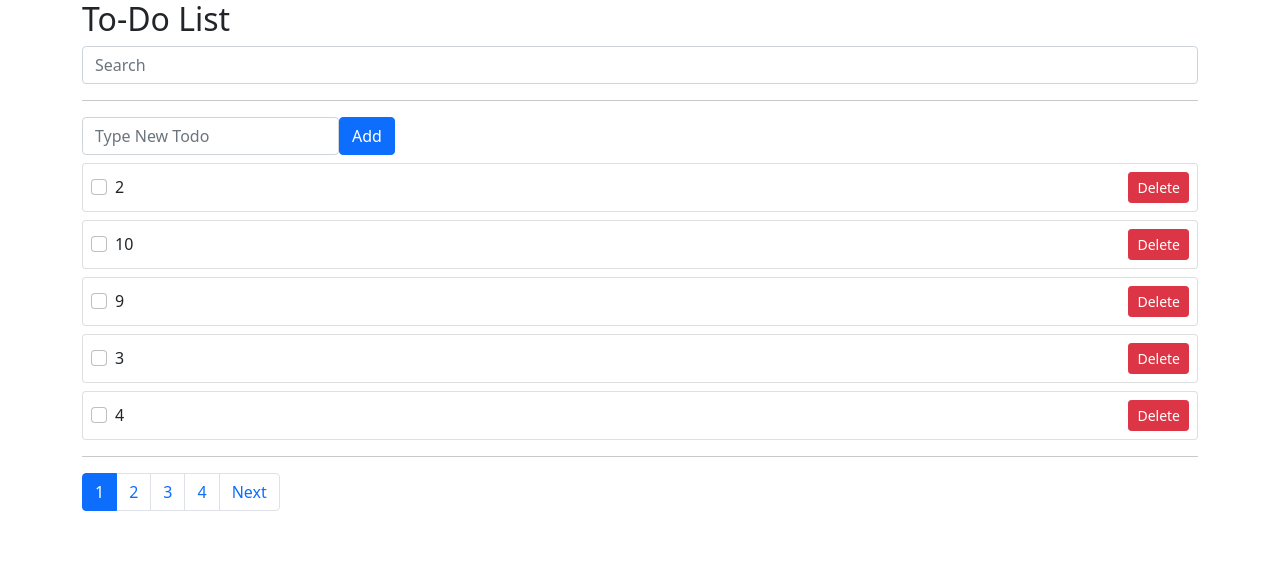
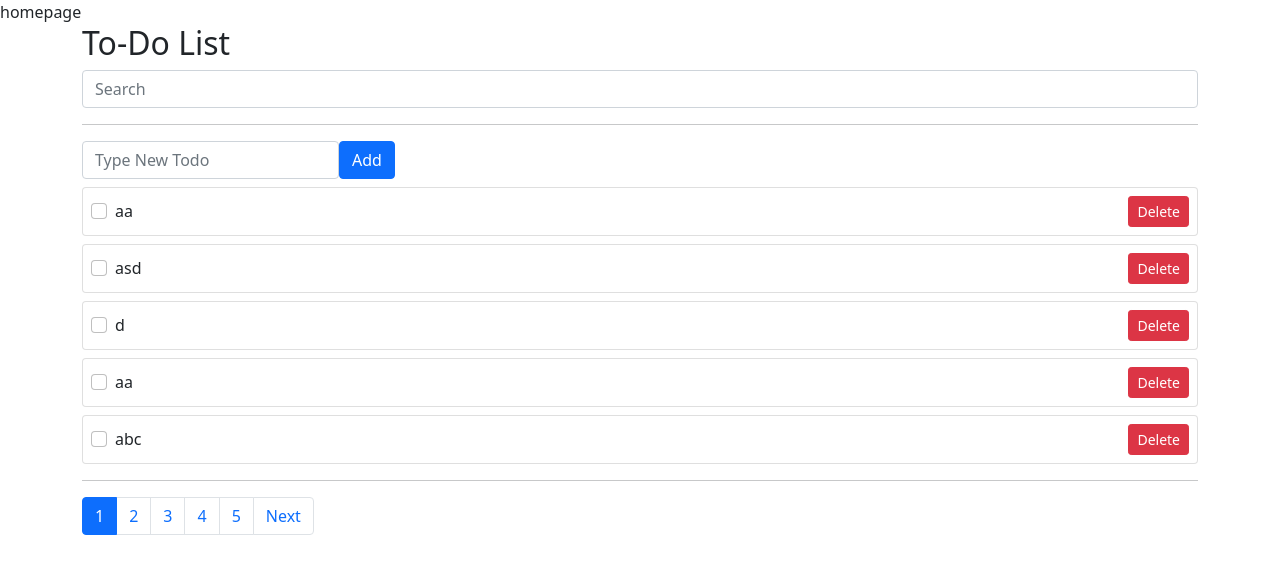
Before and after one commit to skaru2002/vue3-project, a Vue app: page / in a window 1280 px wide. Shown: the top 574 px of the page. Built offline with nearby package versions, Linux system fonts and the light colour scheme; data requests are answered from the project's data file.

Commit message:
검색 기능 개선 && router setup

```diff
--- a/db.json
+++ b/db.json
@@ -1,84 +1,124 @@
 {
   "todos": [
     {
+      "subject": "1",
+      "completed": false,
+      "id": 1
+    },
+    {
       "subject": "2",
+      "completed": false,
+      "id": 2
+    },
+    {
+      "subject": "12",
+      "completed": false,
+      "id": 3
+    },
+    {
+      "subject": "13",
+      "completed": false,
+      "id": 4
+    },
+    {
+      "subject": "123",
       "completed": false,
       "id": 5
     },
     {
-      "subject": "10",
+      "subject": "1234",
       "completed": false,
       "id": 6
     },
     {
-      "subject": "9",
+      "subject": "12345",
       "completed": false,
       "id": 7
     },
     {
-      "subject": "3",
+      "subject": "123456",
       "completed": false,
       "id": 8
     },
     {
-      "subject": "4",
+      "subject": "1234556",
       "completed": false,
       "id": 9
     },
     {
-      "subject": "5",
+      "subject": "123123",
       "completed": false,
       "id": 10
     },
     {
-      "subject": "6",
+      "subject": "11111",
       "completed": false,
       "id": 11
     },
     {
-      "subject": "7",
+      "subject": "123111",
       "completed": false,
       "id": 12
     },
     {
-      "subject": "8",
+      "subject": "12311111",
       "completed": false,
       "id": 13
     },
     {
-      "subject": "9",
+      "subject": "1231111123",
       "completed": false,
       "id": 14
     },
     {
-      "subject": "1",
+      "subject": "aaaa",
       "completed": false,
       "id": 15
     },
     {
-      "subject": "2",
+      "subject": "aa",
       "completed": false,
       "id": 16
     },
     {
-      "subject": "4",
+      "subject": "AA",
       "completed": false,
       "id": 17
     },
     {
-      "subject": "34",
+      "subject": "AAAAbc",
       "completed": false,
       "id": 18
     },
     {
-      "subject": "2",
+      "subject": "Abc",
       "completed": false,
       "id": 19
     },
     {
-      "subject": "24",
+      "subject": "abc",
       "completed": false,
       "id": 20
+    },
+    {
+      "subject": "aa",
+      "completed": false,
+      "id": 21
+    },
+    {
+      "subject": "d",
+      "completed": false,
+      "id": 22
+    },
+    {
+      "subject": "asd",
+      "completed": false,
+      "id": 23
+    },
+    {
+      "subject": "aa",
+      "completed": false,
+      "id": 24
     }
   ]
 }
--- a/package.json
+++ b/package.json
@@ -10,7 +10,8 @@
   "dependencies": {
     "axios": "^0.26.0",
     "core-js": "^3.6.5",
-    "vue": "^3.0.0"
+    "vue": "^3.0.0",
+    "vue-router": "^4.0.12"
   },
   "devDependencies": {
     "@vue/cli-plugin-babel": "~4.5.0",
--- a/src/App.vue
+++ b/src/App.vue
@@ -1,4 +1,5 @@
 <template>
+  <router-view/>
   <div class="container">
     <h2>To-Do List</h2>
     <input
@@ -6,17 +7,18 @@
       type="text"
       v-model="searchText"
       placeholder="Search"
+      @keyup.enter="searchTodo"
     >
     <hr />
     <TodoSimpleForm
       @add-todo="addTodo"
     />
     <div style="color: red"> {{error}}</div>
-    <div v-if="!filteredTodos.length">
+    <div v-if="!todos.length">
       There is nothing to display.
     </div>
     <TodoList
-      :todos="filteredTodos"
+      :todos="todos"
       @toggle-todo="toggleTodo"
       @delete-todo="deleteTodo"
     />
@@ -49,7 +51,7 @@
 </template>
 
 <script>
-import { ref, computed } from 'vue';
+import { ref, computed, watch } from 'vue';
 import TodoSimpleForm from './components/TodoSimpleForm.vue'
 import TodoList from './components/TodoList.vue'
 import axios from 'axios'
@@ -65,6 +67,7 @@ export default {
     const numberOfTodos = ref(0);
     const limit = 5;
     const currentPage = ref(1);
+    const searchText = ref('');
 
     const numberOfPage = computed(() => {
       return Math.ceil(numberOfTodos.value/limit);
@@ -75,7 +78,7 @@ export default {
       error.value = '';
       try {
         const res = await axios.get(
-          `http://localhost:3000/todos?_page=${page}&&_limit=${limit}`
+          `http://localhost:3000/todos?_sort=id&_order=desc&subject_like=${searchText.value}&_page=${page}&_limit=${limit}`
         )
         numberOfTodos.value = res.headers['x-total-count']
         todos.value = res.data
@@ -90,11 +93,11 @@ export default {
       // 데이터베이스에 todo를 저장
       error.value = '';
       try {
-        const res = await axios.post('http://localhost:3000/todos/', {
+        await axios.post('http://localhost:3000/todos/', {
           subject: todo.subject,
           completed: todo.completed
         })
-        todos.value.push(res.data);
+        getTodo(1)
       } catch (err) {
         console.log(err);
         error.value = 'Something went wrong';
@@ -106,8 +109,7 @@ export default {
       const id = todos.value[index].id
       try {
         await axios.delete('http://localhost:3000/todos/' + id)
-
-        todos.value.splice(index, 1);
+        getTodo(currentPage.value);
       } catch (err){
         console.log(err);
         error.value = 'Something went wrong';
@@ -128,16 +130,26 @@ export default {
       }
     };
 
-    const searchText = ref('');
+    let timeout = null;
+    watch(searchText, () => {
+      clearTimeout(timeout)
+      timeout = setTimeout(() => {
+        getTodo(1)
+      }, 2000)
+    })
 
-    const filteredTodos = computed(() => {
-      if (searchText.value) {
-        return todos.value.filter(todo => {
-          return todo.subject.includes(searchText.value);
-        })
-      }
-      return todos.value;
-    })
+    const searchTodo = () => {
+      clearTimeout(timeout)
+      getTodo(1)
+    }
+    // const filteredTodos = computed(() => {
+    //   if (searchText.value) {
+    //     return todos.value.filter(todo => {
+    //       return todo.subject.includes(searchText.value);
+    //     })
+    //   }
+    //   return todos.value;
+    // })
 
     return {
       todos,
@@ -146,10 +158,11 @@ export default {
       deleteTodo,
       toggleTodo,
       searchText,
-      filteredTodos,
+      // filteredTodos,
       error,
       numberOfPage,
       currentPage,
+      searchTodo,
     };
   }
 }
--- a/src/main.js
+++ b/src/main.js
@@ -1,4 +1,5 @@
 import { createApp } from 'vue'
 import App from './App.vue'
+import router from './router'
 
-createApp(App).mount('#app')
+createApp(App).use(router).mount('#app')
--- /dev/null
+++ b/src/pages/index.vue
@@ -0,0 +1,13 @@
+<template>
+  <div>homepage</div>
+</template>
+
+<script>
+export default {
+
+}
+</script>
+
+<style>
+
+</style>
--- /dev/null
+++ b/src/pages/todos/index.vue
@@ -0,0 +1,13 @@
+<template>
+  <div>todos</div>
+</template>
+
+<script>
+export default {
+
+}
+</script>
+
+<style>
+
+</style>
--- /dev/null
+++ b/src/router/index.js
@@ -0,0 +1,21 @@
+import { createRouter, createWebHistory } from "vue-router";
+import Home from '../pages/index.vue';
+import Todos from '../pages/todos/index.vue'
+
+const router = createRouter({
+    history: createWebHistory(),
+    routes: [
+        {
+            path: '/',
+            name: 'Home',
+            component: Home
+        },
+        {
+            path: '/todos',
+            name: 'Todos',
+            component: Todos
+        }
+    ]
+})
+
+export default router;
```
Also changed, not shown: 1 other file (tests, documents, lock files or other folders).
